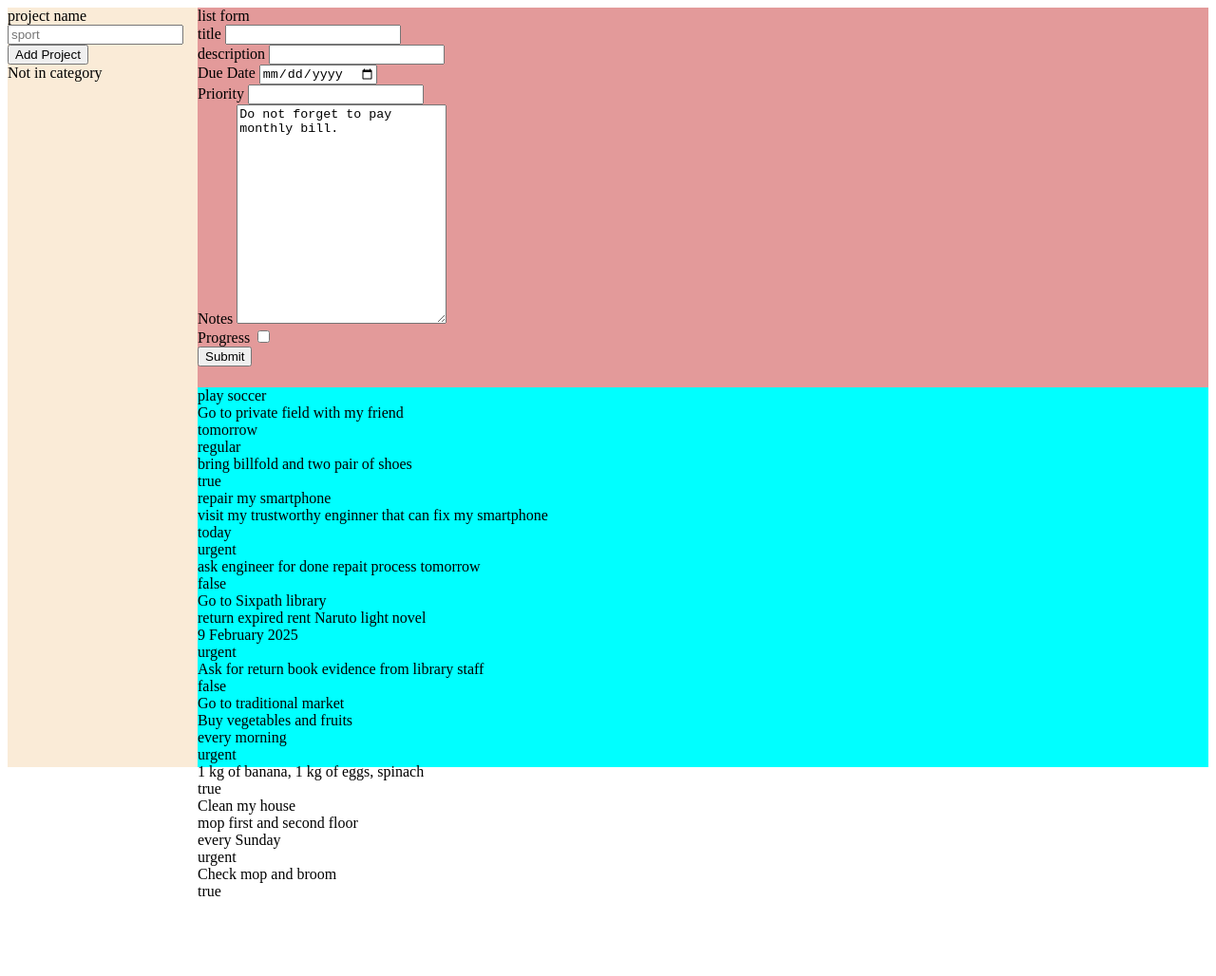
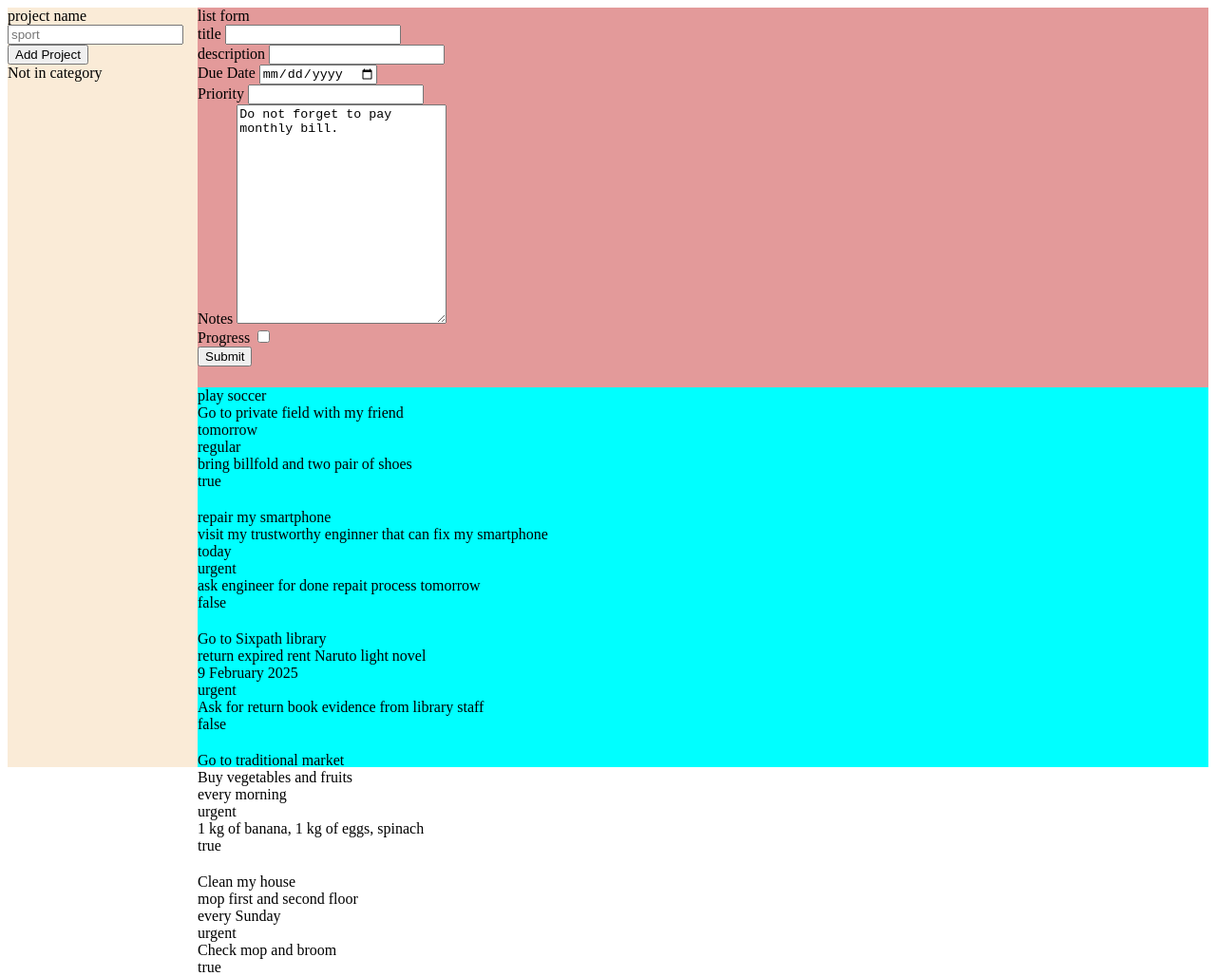
Before and after one commit to Dewa-Wono-Ichsan/Todo-List, a website built with webpack: page src/template.html in a window 1280 px wide. Shown: the whole page at 95% size. Before the commit the page ends 948 px from the top, so only its background shows below. Built offline with nearby package versions, Linux system fonts and the light colour scheme.

Commit message:
Refacture code that display value of object list from variable myList with key notInProject inside scope of index.js file
Change scope of logic that create element HTML
for display value of every key object from
variable myList with key notInProject.

Change logic inside function displayList. Make
this function read every value from object list.
Use length of array for counter loop.

Export function displayList from dom.js file and
import function displayList in index.js file
for invoking function displayList to provide user
with diplayed value of object list.

Set display of div with class name container-list
to provide empty space. Make this display changes
so user can see every part of list that created.

```diff
--- a/src/dom.js
+++ b/src/dom.js
@@ -35,4 +35,47 @@ function displayProject(arr){
 
 const containerList = document.querySelector('.container-list')
 
-export{addProjectBtn, valueProject, containerProject, displayProject, containerList}
+function displayList(arr){
+    for (let index = 0; index < arr.length; index++) {
+
+        const div = document.createElement('div')
+        div.classList.toggle('container-todo-list')
+        containerList.appendChild(div)
+    }
+
+    for (let index = 0; index < document.querySelectorAll('.container-todo-list').length; index++) {
+        const div = document.querySelector(`.container-todo-list:nth-child(${index + 1})`)
+
+        const titleDiv = document.createElement('div')
+        titleDiv.classList.toggle('title')
+        titleDiv.textContent = arr.at(index).title
+        div.appendChild(titleDiv)
+
+        const descriptionDiv = document.createElement('div')
+        descriptionDiv.classList.toggle('description')
+        descriptionDiv.textContent = arr.at(index).description
+        div.appendChild(descriptionDiv)
+
+        const dueDateDiv = document.createElement('div')
+        dueDateDiv.classList.toggle('dueDate')
+        dueDateDiv.textContent = arr.at(index).dueDate
+        div.appendChild(dueDateDiv)
+
+        const priorityDiv = document.createElement('div')
+        priorityDiv.classList.toggle('priority')
+        priorityDiv.textContent = arr.at(index).priority
+        div.appendChild(priorityDiv)
+
+        const notesDiv = document.createElement('div')
+        notesDiv.classList.toggle('notes')
+        notesDiv.textContent = arr.at(index).notes
+        div.appendChild(notesDiv)
+
+        const checklistDiv = document.createElement('div')
+        checklistDiv.classList.toggle('checklist')
+        checklistDiv.textContent = arr.at(index).checklist
+        div.appendChild(checklistDiv)
+    }
+}
+
+export{addProjectBtn, valueProject, containerProject, displayProject, containerList, displayList}
--- a/src/index.js
+++ b/src/index.js
@@ -1,7 +1,7 @@
 import './styles.css'
 import toDoListData, {myList, addList, addProject} from './data-todo-list.js'
 import remove from './remove-todo-list.js'
-import {addProjectBtn, valueProject, containerList} from './dom.js'
+import {addProjectBtn, valueProject, containerList, displayList} from './dom.js'
 
 
 addList(
@@ -47,47 +47,7 @@ addList(
 
 console.log(myList)
 
-for (let index = 0; index < myList.notInProject.length; index++) {
-
-    const div = document.createElement('div')
-    div.classList.toggle('container-todo-list')
-    containerList.appendChild(div)
-}
-
-for (let index = 0; index < document.querySelectorAll('.container-todo-list').length; index++) {
-    const div = document.querySelector(`.container-todo-list:nth-child(${index + 1})`)
-
-    const titleDiv = document.createElement('div')
-    titleDiv.classList.toggle('title')
-    titleDiv.textContent = myList.notInProject.at(index).title
-    div.appendChild(titleDiv)
-
-    const descriptionDiv = document.createElement('div')
-    descriptionDiv.classList.toggle('description')
-    descriptionDiv.textContent = myList.notInProject.at(index).description
-    div.appendChild(descriptionDiv)
-
-    const dueDateDiv = document.createElement('div')
-    dueDateDiv.classList.toggle('dueDate')
-    dueDateDiv.textContent = myList.notInProject.at(index).dueDate
-    div.appendChild(dueDateDiv)
-
-    const priorityDiv = document.createElement('div')
-    priorityDiv.classList.toggle('priority')
-    priorityDiv.textContent = myList.notInProject.at(index).priority
-    div.appendChild(priorityDiv)
-
-    const notesDiv = document.createElement('div')
-    notesDiv.classList.toggle('notes')
-    notesDiv.textContent = myList.notInProject.at(index).notes
-    div.appendChild(notesDiv)
-
-    const checklistDiv = document.createElement('div')
-    checklistDiv.classList.toggle('checklist')
-    checklistDiv.textContent = myList.notInProject.at(index).checklist
-    div.appendChild(checklistDiv)
-}
-
+displayList(myList.notInProject)
 
 // remove(myList, 1)
 // remove(myList, 2)
--- a/src/styles.css
+++ b/src/styles.css
@@ -15,3 +15,9 @@
 .content{
     background-color: aqua;
 }
+
+.container-list{
+    display: flex;
+    flex-direction: column;
+    gap: 20px;
+}
```
